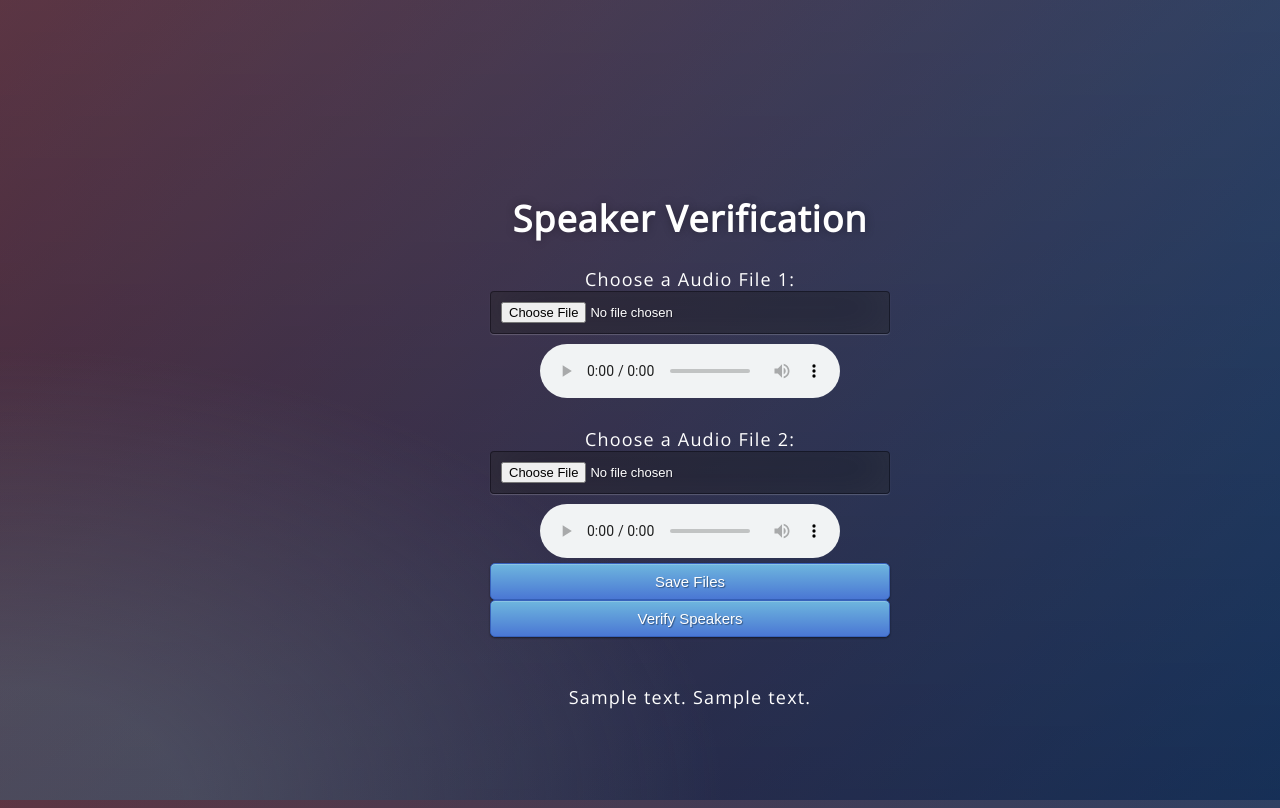
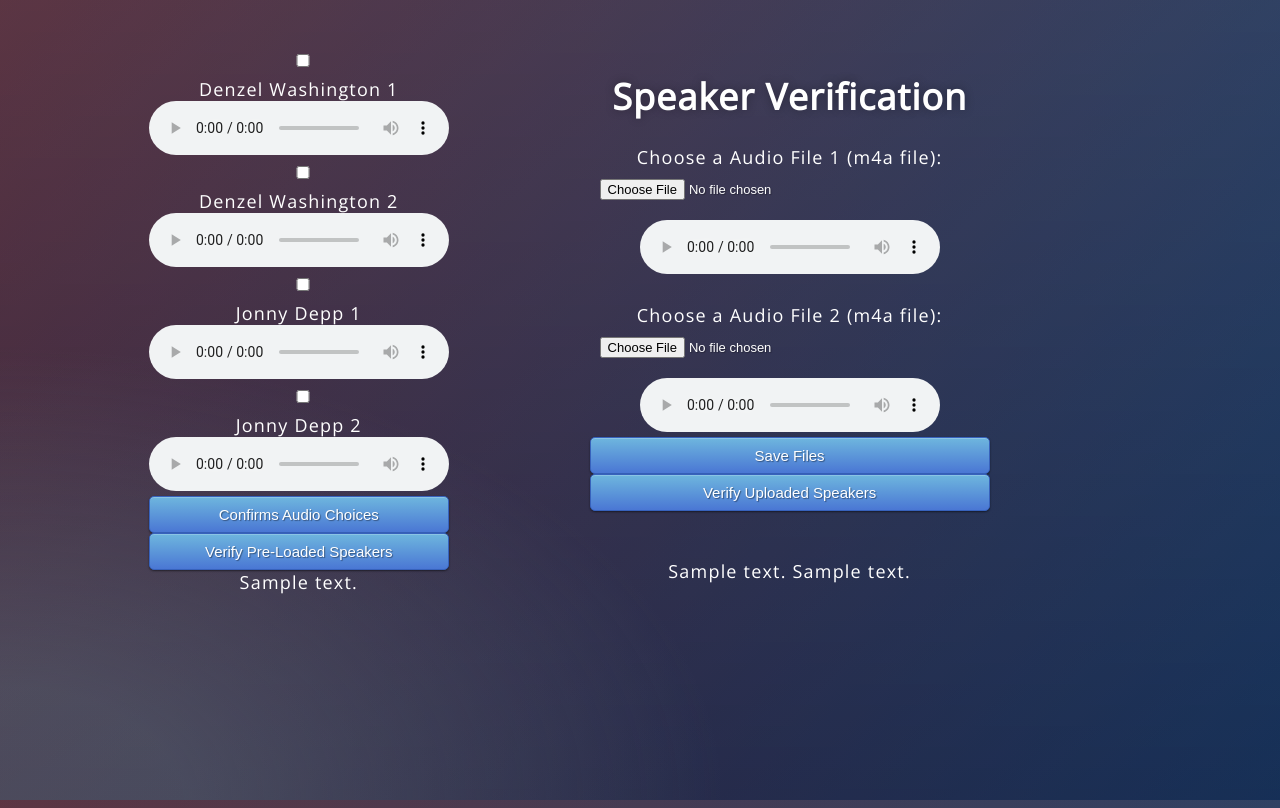
Before and after one commit to ethan-lewis3927/4B_Speaker_Verification, a Flask app: template Final-Flask-App/templates/index.html in a window 1280 px wide. Run offline with Flask 2, Linux system fonts and the light colour scheme; the template is opened without the code that fills it: most values are stand-ins (such as "Sample title", 1, 10 or a date in 2020); parts of the project's set-up code (start-up, migrations or seed data) failed here and were passed over.

Commit message:
added pre uploaded wav files.

```diff
--- a/Final-Flask-App/application.py
+++ b/Final-Flask-App/application.py
@@ -3,7 +3,7 @@
 """
 Created on Thu Jan 14 15:32:03 2021
 
-@author: sohini
+@author: sohini, ethan, ahbi, anthony
 """
 
 
@@ -17,7 +17,7 @@
 import os
 
 
-application=Flask(__name__)#create instance on flask
+application = Flask(__name__)#create instance on flask
 model=pickle.load(open('regmodel.pkl','rb'))
 APP_ROOT = os.path.dirname(os.path.abspath(__file__))
 UPLOAD_FOLDER = os.path.join(APP_ROOT, 'static')
@@ -41,10 +41,73 @@
 
         return render_template('index.html', upload_text='Upload Succesful')
 
+@application.route('/audiochoices', methods=["GET","POST"])
+def audiochoices():
+    num_choices = 0
+    choices = []
+    valid_choices = []
+
+    # Find which audio files were checked
+    if request.method == 'POST':
+        a1 = request.form.get('jonnydep1')
+        if (a1 == 'jonnydep1'):
+            choices.append(a1)
+        a2 = request.form.get('jonnydep2')
+        if (a2 == 'jonnydep2'):
+            choices.append(a2)
+        a3 = request.form.get('denzelwashinton1')
+        if (a3 == 'denzelwashinton1'):
+            choices.append(a3)
+        a4 = request.form.get('denzelwashinton2')
+        if (a4 == 'denzelwashinton2'):
+            choices.append(a4)
+        for choice in choices:
+            if choice != None:
+                num_choices += 1
+                valid_choices.append(choice)
+
+        print(choices)
+        # Determine what to display in UI
+        if num_choices > 2:
+            return render_template('index.html', audio_choice_text='Choose only two please ;)')
+        elif num_choices < 2:
+            return render_template('index.html', audio_choice_text='Choose two please ;)')
+        else:
+            f = open("voxceleb_trainer/data/test_list.txt", "w")
+            f.write("1 ../static/pre_loaded_wavs/" + choices[0] + ".wav " + "../static/pre_loaded_wavs/" + choices[1] + ".wav")
+            f.close()
+            return render_template('index.html', audio_choice_text='Choices submitted!')
+
+@application.route('/verifypreloaded', methods=["POST"])
+def verifypreloaded():
+    cdup = os.chdir("voxceleb_trainer")
+    run_vox = os.system("python ./trainSpeakerNet.py --eval --model ResNetSE34L --log_input True --trainfunc angleproto --save_path exps/test --eval_frames 400 --initial_model baseline_lite_ap.model")
+    cdintoflask = os.chdir("..")
+
+    print('run_vox: ', run_vox)
+    print('cdintoflask: ', cdintoflask)
+    # print('run_deepxi: ', run_deepxi)
+
+    f = open("static/result.txt", "r")
+    score = f.read()
+    print("score in flask: ", score)
+    score = float(score)
+    pred_text = ""
+    if (score < -0.8):
+        pred_text = "Not same speaker, score: " + str(score)[:6]
+    else:
+        pred_text = "Same speaker, score: "  + str(score)[:6]
+
+    return render_template('index.html', prediction_text= pred_text)
+
 @application.route('/verify', methods=["POST"])
 def verify():
     output=True
     pv.convert()
+
+    f = open("voxceleb_trainer/data/test_list.txt", "w")
+    f.write("1 ../static/file-1.wav " + "../static/file-2.wav")
+    f.close()
 
     # deepxi_cdup = os.chdir("DeepXi-master")
     # run_deepxi = os.system("./run.sh VER='mhanet-1.1c' INFER=1 GAIN='mmse-lsa'")
@@ -67,9 +130,9 @@
     score = float(score)
     pred_text = ""
     if (score < -0.8):
-        pred_text = "Not same speaker"
+        pred_text = "Not same speaker, score: " + str(score)[6]
     else:
-        pred_text = "Same speaker"
+        pred_text = "Same speaker, score: " + str(score)[6]
 
     return render_template('index.html', prediction_text= pred_text)
 
@@ -83,5 +146,5 @@
 
 
 if __name__ == "__main__":
-    application.run(debug=True)
-    application.run(host="0.0.0.0", port=5000)
+    application.run(debug=False)
+    # application.run(host="0.0.0.0", debug=False)
--- a/Final-Flask-App/static/result.txt
+++ b/Final-Flask-App/static/result.txt
@@ -1 +1 @@
--1.1904492378234863
+-0.754172682762146
--- a/Final-Flask-App/static/style.css
+++ b/Final-Flask-App/static/styles.css
@@ -14,6 +14,7 @@
 html { width: 100%; height:100%; overflow:hidden; }
 
 body {
+	display: flex;
 	width: 100%;
 	height:100%;
 	font-family: 'Open Sans', sans-serif;
@@ -30,13 +31,17 @@
 	filter: progid:DXImageTransform.Microsoft.gradient( startColorstr='#3E1D6D', endColorstr='#092756',GradientType=1 );
 
 }
+
+.audio-choices{
+	margin: 11%;
+	margin-top: 40px;
+
+}
+
 .login {
-	position: absolute;
-	top: 40%;
-	left: 50%;
-	margin: -150px 0 0 -150px;
 	width:400px;
 	height:400px;
+	margin-top: 40px;
 }
 
 .login h1 { color: #fff; text-shadow: 0 0 10px rgba(0,0,0,0.3); letter-spacing:1px; text-align:center; }
@@ -59,5 +64,8 @@
 	-o-transition: box-shadow .5s ease;
 	-ms-transition: box-shadow .5s ease;
 	transition: box-shadow .5s ease;
+	background: none;
+    border: none;
+    box-shadow: none;
 }
 input:focus { box-shadow: inset 0 -5px 45px rgba(100,100,100,0.4), 0 1px 1px rgba(255,255,255,0.2); }
--- a/Final-Flask-App/templates/index.html
+++ b/Final-Flask-App/templates/index.html
@@ -8,18 +8,55 @@
 <link href='https://fonts.googleapis.com/css?family=Arimo' rel='stylesheet' type='text/css'>
 <link href='https://fonts.googleapis.com/css?family=Hind:300' rel='stylesheet' type='text/css'>
 <link href='https://fonts.googleapis.com/css?family=Open+Sans+Condensed:300' rel='stylesheet' type='text/css'>
-<link rel="stylesheet" href="{{ url_for('static', filename='style.css') }}">
+<link rel="stylesheet" href="{{ url_for('static', filename='styles.css') }}">
 
 </head>
 
 <body>
+ <div class = "audio-choices">
+  <form action="{{ url_for('audiochoices')}}" method="POST">
+    <div class = "audio-clip">
+      <input type="checkbox" id="denzelwashinton1" name="denzelwashinton1" value="denzelwashinton1">
+      <label for="denzelwashinton1">Denzel Washington 1</label><br>
+      <audio controls>
+        <source src="static/pre_loaded_wavs/denzelwashinton1.wav" type="audio/wav">
+      </audio>
+    </div>
+    <div class = "audio-clip">
+      <input type="checkbox" id="denzelwashinton2" name="denzelwashinton2" value="denzelwashinton2">
+      <label for="denzelwashinton2">Denzel Washington 2</label><br>
+      <audio controls>
+        <source src="static/pre_loaded_wavs/denzelwashinton2.wav" type="audio/wav">
+      </audio>
+    </div>
+    <div class = "audio-clip">
+      <input type="checkbox" id="jonnydep1" name="jonnydep1" value="jonnydep1">
+      <label for="jonnydep1">Jonny Depp 1</label><br>
+      <audio controls>
+        <source src="static/pre_loaded_wavs/jonnydep1.wav" type="audio/wav">
+      </audio>
+    </div>
+    <div class = "audio-clip">
+      <input type="checkbox" id="jonnydep2" name="jonnydep2" value="jonnydep2">
+      <label for="jonnydep2">Jonny Depp 2</label><br>
+      <audio controls>
+        <source src="static/pre_loaded_wavs/jonnydep2.wav" type="audio/wav">
+      </audio>
+    </div>
+    <button type="submit" class="btn btn-primary btn-block btn-large">Confirms Audio Choices</button>
+  </form>
+  <form action="{{ url_for('verifypreloaded')}}" method="POST">
+    <button type="submit" class="btn btn-primary btn-block btn-large">Verify Pre-Loaded Speakers</button>
+  </form>
+  {{ audio_choice_text }}
+ </div>
  <div class="login">
 	<h1>Speaker Verification</h1>
 
      <!-- Main Input For Receiving Query to our ML -->
     <form action="{{ url_for('uploader')}}" method="POST" enctype = "multipart/form-data">
 
-    <label for="avatar">Choose a Audio File 1:</label>
+    <label for="avatar">Choose a Audio File 1 (m4a file):</label>
     <input type="file"
        id="file-1" name="file-1"
        accept="audio/m4a">
@@ -28,7 +65,7 @@
       <source src="static/file-1.wav" type="audio/wav">
     </audio>
     <br><br>
-    <label for="avatar">Choose a Audio File 2:</label>
+    <label for="avatar">Choose a Audio File 2 (m4a file):</label>
     <input type="file"
        id="file-2" name="file-2"
        accept="audio/m4a">
@@ -41,7 +78,7 @@
     </form>
 
   <form action="{{ url_for('verify')}}" method="POST">
-    <button type="submit" class="btn btn-primary btn-block btn-large">Verify Speakers</button>
+    <button type="submit" class="btn btn-primary btn-block btn-large">Verify Uploaded Speakers</button>
   </form>
 
    <br>
```
Also changed, not shown: 12 other files.
